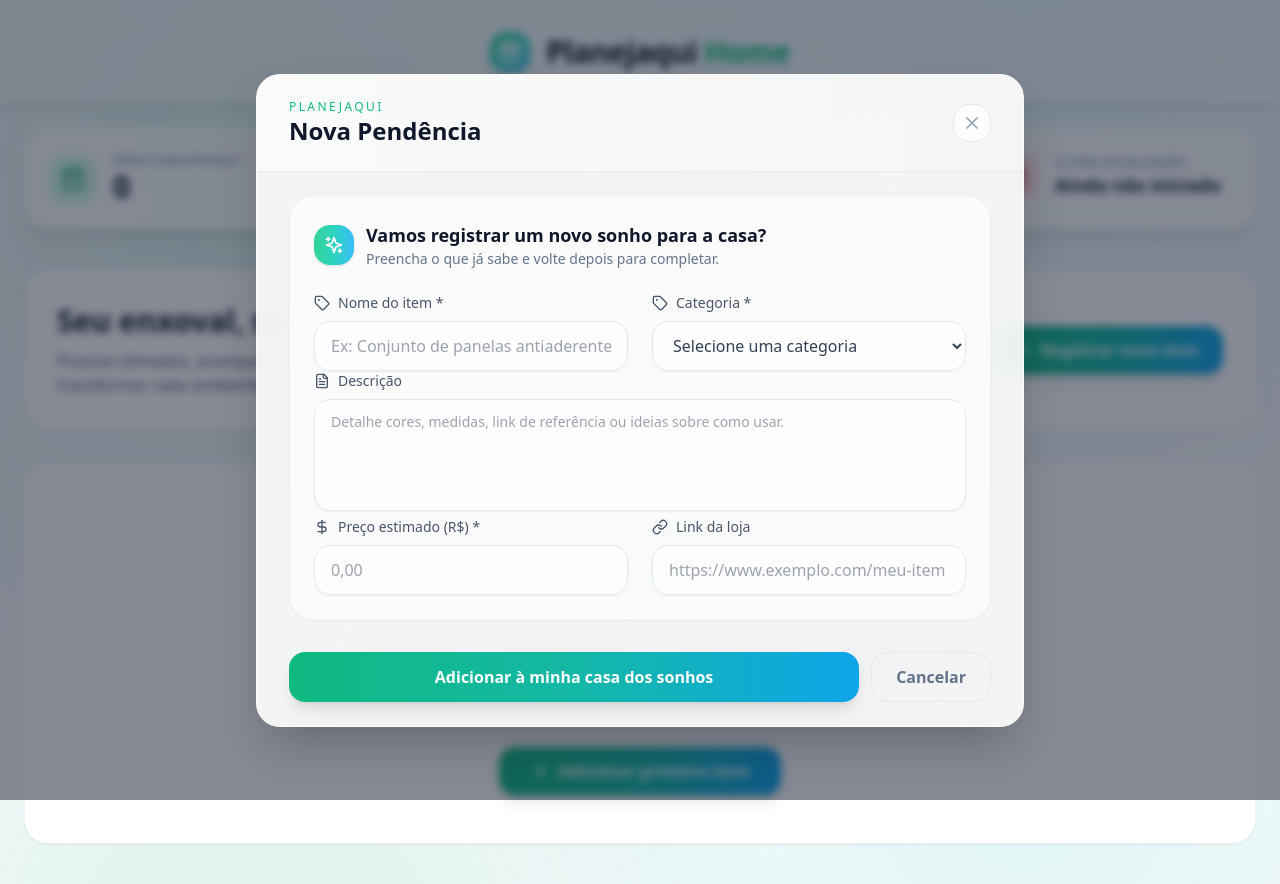
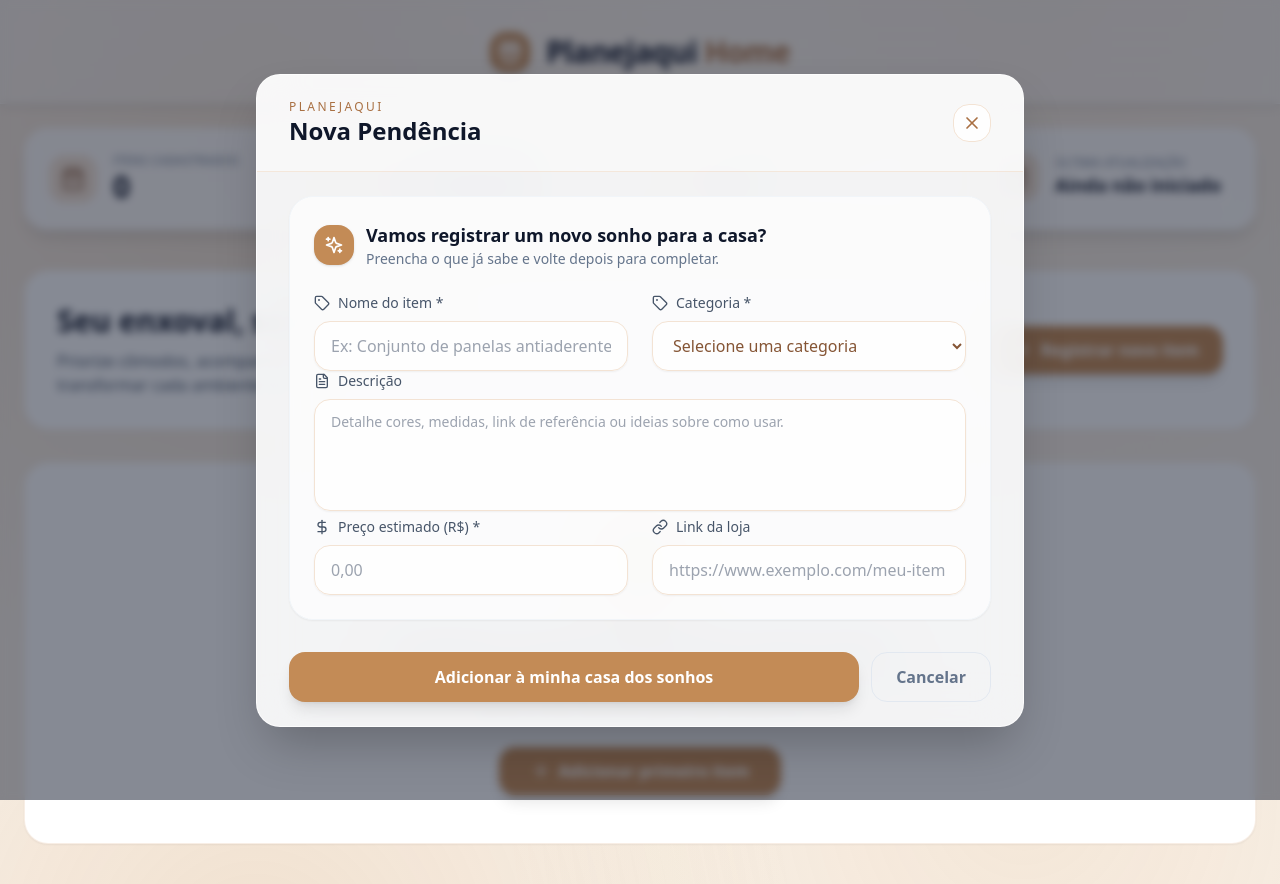
Before and after one commit to midukaz/planejaqui-app, a React (Vite) app: page / in a window 1280 px wide. Both pictures are taken after a click on the button "Registrar novo item". Shown: the top 884 px of the page. Built offline with nearby package versions, Linux system fonts and the light colour scheme.

Commit message:
Add Tailwind CSS brand colors and update styles across components for consistent theming. Introduce bun.lockb for dependency management.

```diff
--- a/src/App.tsx
+++ b/src/App.tsx
@@ -121,7 +121,7 @@ function App() {
         <section className="grid grid-cols-1 gap-4 sm:gap-6 md:grid-cols-2 lg:grid-cols-4 mb-10">
           <div className="glass-card rounded-3xl p-5 sm:p-6">
             <div className="flex items-center gap-4">
-              <div className="flex h-10 w-10 sm:h-12 sm:w-12 items-center justify-center rounded-2xl bg-emerald-100 text-emerald-600">
+              <div className="flex h-10 w-10 sm:h-12 sm:w-12 items-center justify-center rounded-2xl bg-brand-100 text-brand-700">
                 <ShoppingBag className="w-5 h-5 sm:w-6 sm:h-6" />
               </div>
               <div>
@@ -133,7 +133,7 @@ function App() {
 
           <div className="glass-card rounded-3xl p-5 sm:p-6">
             <div className="flex items-center gap-4">
-              <div className="flex h-10 w-10 sm:h-12 sm:w-12 items-center justify-center rounded-2xl bg-sky-100 text-sky-600">
+              <div className="flex h-10 w-10 sm:h-12 sm:w-12 items-center justify-center rounded-2xl bg-brand-100 text-brand-700">
                 <PiggyBank className="w-5 h-5 sm:w-6 sm:h-6" />
               </div>
               <div>
@@ -145,7 +145,7 @@ function App() {
 
           <div className="glass-card rounded-3xl p-5 sm:p-6">
             <div className="flex items-center gap-4">
-              <div className="flex h-10 w-10 sm:h-12 sm:w-12 items-center justify-center rounded-2xl bg-teal-100 text-teal-600">
+              <div className="flex h-10 w-10 sm:h-12 sm:w-12 items-center justify-center rounded-2xl bg-brand-100 text-brand-700">
                 <CheckCircle2 className="w-5 h-5 sm:w-6 sm:h-6" />
               </div>
               <div>
@@ -157,7 +157,7 @@ function App() {
 
           <div className="glass-card rounded-3xl p-5 sm:p-6">
             <div className="flex items-center gap-4">
-              <div className="flex h-10 w-10 sm:h-12 sm:w-12 items-center justify-center rounded-2xl bg-rose-100 text-rose-600">
+              <div className="flex h-10 w-10 sm:h-12 sm:w-12 items-center justify-center rounded-2xl bg-brand-100 text-brand-700">
                 <Calendar className="w-5 h-5 sm:w-6 sm:h-6" />
               </div>
               <div>
@@ -206,8 +206,8 @@ function App() {
         {items.length === 0 ? (
           <div className="neutral-section p-8 sm:p-12 text-center flex flex-col items-center gap-5 sm:gap-6">
             <div className="relative">
-              <div className="absolute -inset-4 rounded-full bg-emerald-100/60 blur-xl" />
-              <div className="relative flex h-24 w-24 items-center justify-center rounded-full bg-gradient-to-br from-emerald-500 to-teal-400 text-white shadow-xl">
+              <div className="absolute -inset-4 rounded-full bg-brand-100/60 blur-xl" />
+              <div className="relative flex h-24 w-24 items-center justify-center rounded-full bg-brand-500 text-white shadow-xl">
                 <Plus className="w-12 h-12" />
               </div>
             </div>
--- a/src/components/Header.tsx
+++ b/src/components/Header.tsx
@@ -22,19 +22,19 @@ export function Header() {
       }`}>
         <div className="container mx-auto px-4 sm:px-6">
           <div className="flex flex-col items-center text-center gap-3">
-            {/* <span className="inline-flex items-center gap-2 rounded-full border border-emerald-200 bg-emerald-50 px-3 py-1.5 text-emerald-700 text-xs sm:text-sm font-semibold shadow-sm">
+            {/* <span className="inline-flex items-center gap-2 rounded-full border border-brand-200 bg-brand-50 px-3 py-1.5 text-brand-700 text-xs sm:text-sm font-semibold shadow-sm">
               <Sparkles className="w-2.5 h-2.5" />
               {isScrolled ? 'Seu enxoval em ordem' : 'Seu enxoval começa aqui'}
             </span> */}
             <div className="flex items-center justify-center gap-3 sm:gap-4">
-              <div className="flex h-10 w-10 items-center justify-center rounded-2xl bg-gradient-to-br from-emerald-400 via-teal-400 to-sky-400 shadow-lg">
+              <div className="flex h-10 w-10 items-center justify-center rounded-2xl bg-brand-500 shadow-lg">
                 <Gift className="w-7 h-7 text-white" />
               </div>
               <div className="text-left">
                 <h3 className={`font-semibold tracking-tight text-slate-900 ${
                   isScrolled ? 'text-2xl sm:text-3xl' : 'text-2xl sm:text-3xl'
                 }`}>
-                  Planejaqui <span className="text-emerald-500">Home</span>
+                  Planejaqui <span className="text-brand-600">Home</span>
                 </h3>
                 {/* {!isScrolled && (
                   <p className="text-slate-600 text-sm sm:text-base max-w-sm">
--- a/src/components/ItemForm.tsx
+++ b/src/components/ItemForm.tsx
@@ -63,7 +63,7 @@ export function ItemForm({ onAddItem, editingItem, onCancel }: ItemFormProps) {
     <form onSubmit={handleSubmit} className="space-y-8">
       <div className="rounded-3xl border border-slate-100 bg-white/70 p-5 sm:p-6 shadow-sm">
         <div className="mb-5 sm:mb-6 flex items-center gap-2.5 sm:gap-3">
-          <div className="flex h-9 w-9 sm:h-10 sm:w-10 items-center justify-center rounded-2xl bg-gradient-to-r from-emerald-400 via-teal-400 to-sky-400 text-white shadow">
+          <div className="flex h-9 w-9 sm:h-10 sm:w-10 items-center justify-center rounded-2xl bg-brand-500 text-white shadow">
             <Sparkles className="h-4 w-4 sm:h-5 sm:w-5" />
           </div>
           <div>
@@ -84,7 +84,7 @@ export function ItemForm({ onAddItem, editingItem, onCancel }: ItemFormProps) {
               type="text"
               value={formData.name}
               onChange={(e) => handleChange('name', e.target.value)}
-              className="w-full rounded-2xl border border-slate-200 bg-white/80 px-3.5 sm:px-4 py-2.5 sm:py-3 text-sm sm:text-base text-slate-700 shadow-sm transition-all focus:border-emerald-200 focus:bg-white focus:ring-2 focus:ring-emerald-100"
+              className="w-full rounded-2xl border border-brand-100 bg-white/80 px-3.5 sm:px-4 py-2.5 sm:py-3 text-sm sm:text-base text-brand-700 shadow-sm transition-all focus:border-brand-200 focus:bg-white focus:ring-2 focus:ring-brand-100"
               placeholder="Ex: Conjunto de panelas antiaderentes"
               required
             />
@@ -98,7 +98,7 @@ export function ItemForm({ onAddItem, editingItem, onCancel }: ItemFormProps) {
             <select
               value={formData.category}
               onChange={(e) => handleChange('category', e.target.value)}
-              className="w-full rounded-2xl border border-slate-200 bg-white/80 px-3.5 sm:px-4 py-2.5 sm:py-3 text-sm sm:text-base text-slate-700 shadow-sm transition-all focus:border-emerald-200 focus:bg-white focus:ring-2 focus:ring-emerald-100"
+              className="w-full rounded-2xl border border-brand-100 bg-white/80 px-3.5 sm:px-4 py-2.5 sm:py-3 text-sm sm:text-base text-brand-700 shadow-sm transition-all focus:border-brand-200 focus:bg-white focus:ring-2 focus:ring-brand-100"
               required
             >
               <option value="">Selecione uma categoria</option>
@@ -119,7 +119,7 @@ export function ItemForm({ onAddItem, editingItem, onCancel }: ItemFormProps) {
           <textarea
             value={formData.description}
             onChange={(e) => handleChange('description', e.target.value)}
-            className="w-full rounded-2xl border border-slate-200 bg-white/80 px-3.5 sm:px-4 py-2.5 sm:py-3 text-sm text-slate-700 shadow-sm transition-all focus:border-emerald-200 focus:bg-white focus:ring-2 focus:ring-emerald-100 h-24 sm:h-28 resize-none"
+            className="w-full rounded-2xl border border-brand-100 bg-white/80 px-3.5 sm:px-4 py-2.5 sm:py-3 text-sm text-brand-700 shadow-sm transition-all focus:border-brand-200 focus:bg-white focus:ring-2 focus:ring-brand-100 h-24 sm:h-28 resize-none"
             placeholder="Detalhe cores, medidas, link de referência ou ideias sobre como usar."
           />
         </div>
@@ -136,7 +136,7 @@ export function ItemForm({ onAddItem, editingItem, onCancel }: ItemFormProps) {
               min="0"
               value={formData.price}
               onChange={(e) => handleChange('price', e.target.value)}
-              className="w-full rounded-2xl border border-slate-200 bg-white/80 px-3.5 sm:px-4 py-2.5 sm:py-3 text-sm sm:text-base text-slate-700 shadow-sm transition-all focus:border-emerald-200 focus:bg-white focus:ring-2 focus:ring-emerald-100"
+              className="w-full rounded-2xl border border-brand-100 bg-white/80 px-3.5 sm:px-4 py-2.5 sm:py-3 text-sm sm:text-base text-brand-700 shadow-sm transition-all focus:border-brand-200 focus:bg-white focus:ring-2 focus:ring-brand-100"
               placeholder="0,00"
               required
             />
@@ -151,7 +151,7 @@ export function ItemForm({ onAddItem, editingItem, onCancel }: ItemFormProps) {
               type="url"
               value={formData.storeLink}
               onChange={(e) => handleChange('storeLink', e.target.value)}
-              className="w-full rounded-2xl border border-slate-200 bg-white/80 px-3.5 sm:px-4 py-2.5 sm:py-3 text-sm sm:text-base text-slate-700 shadow-sm transition-all focus:border-emerald-200 focus:bg-white focus:ring-2 focus:ring-emerald-100"
+              className="w-full rounded-2xl border border-brand-100 bg-white/80 px-3.5 sm:px-4 py-2.5 sm:py-3 text-sm sm:text-base text-brand-700 shadow-sm transition-all focus:border-brand-200 focus:bg-white focus:ring-2 focus:ring-brand-100"
               placeholder="https://www.exemplo.com/meu-item"
             />
           </div>
@@ -161,7 +161,7 @@ export function ItemForm({ onAddItem, editingItem, onCancel }: ItemFormProps) {
       <div className="flex flex-col gap-2.5 sm:gap-3 md:flex-row">
         <button
           type="submit"
-          className="gradient-button flex-1 rounded-2xl px-5 sm:px-6 py-2.5 sm:py-3 text-sm sm:text-base font-semibold shadow-lg transition-all hover:opacity-95"
+          className="gradient-button flex-1 rounded-2xl px-5 sm:px-6 py-2.5 sm:py-3 text-sm sm:text-base font-semibold shadow-lg transition-all"
         >
           {editingItem ? 'Salvar alterações' : 'Adicionar à minha casa dos sonhos'}
         </button>
--- a/src/components/Modal.tsx
+++ b/src/components/Modal.tsx
@@ -42,14 +42,14 @@ export function Modal({ isOpen, onClose, title, children }: ModalProps) {
       <div className="flex min-h-full items-center justify-center p-4 sm:p-6">
         <div className="relative w-full max-w-3xl overflow-hidden rounded-3xl border border-white/80 bg-white/90 shadow-2xl backdrop-blur-xl">
           {/* Header */}
-          <div className="flex items-center justify-between gap-2.5 sm:gap-3 border-b border-slate-200/80 bg-gradient-to-r from-white/60 to-white/20 px-6 sm:px-8 py-5 sm:py-6">
+          <div className="flex items-center justify-between gap-2.5 sm:gap-3 border-b border-brand-100/80 bg-white/40 px-6 sm:px-8 py-5 sm:py-6">
             <div>
-              <p className="text-[11px] sm:text-xs uppercase tracking-[0.2em] text-emerald-500">planejaqui</p>
+              <p className="text-[11px] sm:text-xs uppercase tracking-[0.2em] text-brand-600">planejaqui</p>
               <h2 className="text-xl sm:text-2xl font-semibold text-slate-900">{title}</h2>
             </div>
             <button
               onClick={onClose}
-              className="rounded-2xl border border-slate-200 bg-white/80 p-2 text-slate-400 transition-all hover:border-emerald-200 hover:text-emerald-600"
+              className="rounded-2xl border border-brand-100 bg-white/80 p-2 text-brand-600 transition-all hover:border-brand-200 hover:text-brand-700"
               title="Fechar"
             >
               <X className="w-5 h-5" />
--- a/src/index.css
+++ b/src/index.css
@@ -7,10 +7,10 @@
 }
 
 body {
-  @apply bg-slate-50 text-slate-800;
-  background-image: radial-gradient(circle at 20% 20%, rgba(16, 185, 129, 0.12), transparent 45%),
-    radial-gradient(circle at 80% 0%, rgba(45, 212, 191, 0.12), transparent 40%),
-    radial-gradient(circle at 50% 100%, rgba(14, 165, 233, 0.1), transparent 45%);
+  @apply bg-brand-50 text-brand-900;
+  background-image: radial-gradient(circle at 20% 20%, rgba(195, 139, 86, 0.16), transparent 45%),
+    radial-gradient(circle at 80% 0%, rgba(211, 166, 123, 0.14), transparent 40%),
+    radial-gradient(circle at 50% 100%, rgba(169, 112, 67, 0.12), transparent 45%);
   background-attachment: fixed;
   min-height: 100vh;
 }
@@ -20,9 +20,9 @@ body {
 }
 
 .neutral-section {
-  @apply bg-white shadow-sm rounded-3xl border border-slate-200/60;
+  @apply bg-white shadow-sm rounded-3xl border border-brand-100/60;
 }
 
 .gradient-button {
-  @apply bg-gradient-to-r from-emerald-500 via-teal-500 to-sky-500 text-white shadow-lg;
+  @apply bg-brand-500 text-white shadow-lg hover:bg-brand-600;
 }
```
Also changed, not shown: src/components/CategoryFilter.tsx (+11 -11 lines), src/components/ItemCard.tsx (+11 -11 lines), src/components/ItemList.tsx (+4 -4 lines), tailwind.config.js (+16 -1 lines), src/components/App.tsx (added), 1 other file (tests, documents, lock files or other folders).
